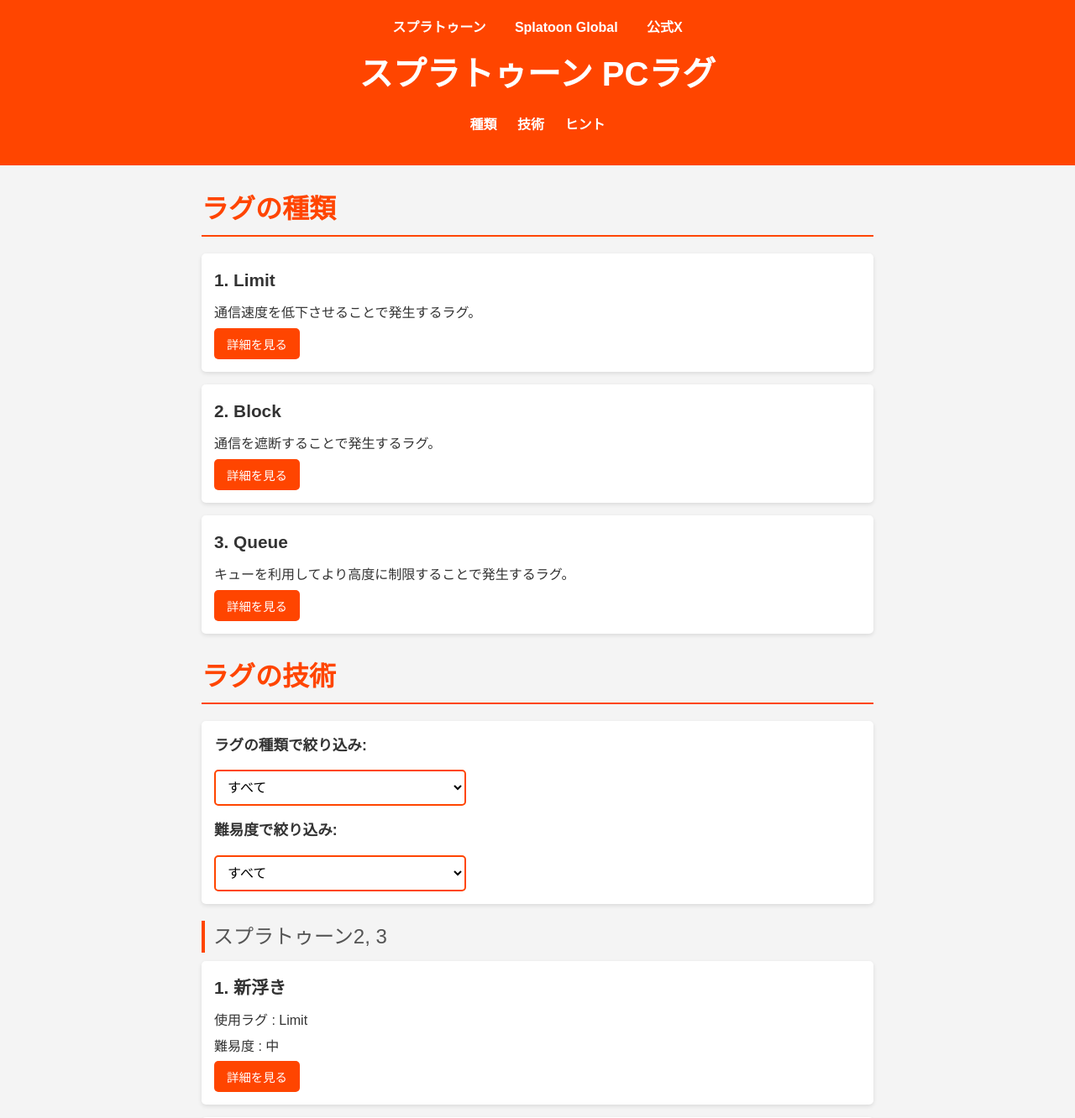
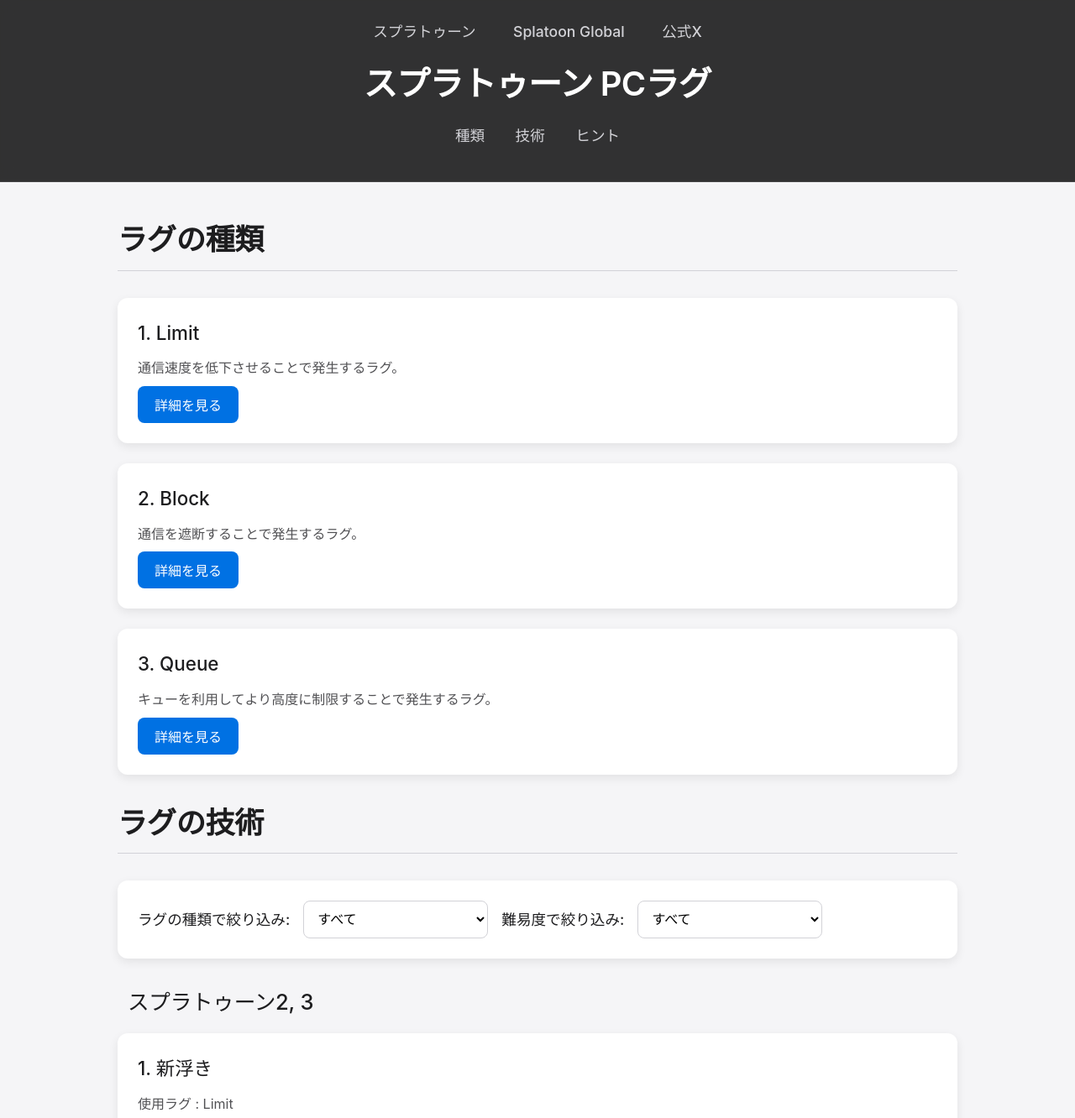
Before and after one commit to Tsuki0209/Cuttlefish_Lag, a plain HTML site: page ndex.html in a window 1280 px wide. Shown: the top 1332 px of the page at 84% size. Drawn offline with Linux system fonts and the light colour scheme.

Commit message:
安定版

```diff
--- a/script.js
+++ b/script.js
@@ -68,4 +68,20 @@
 
     // 初期表示時にフィルターを適用
     applyFilters();
+
+    // ヘッダーの縮小機能
+    let lastScrollTop = 0;
+    window.addEventListener('scroll', () => {
+        const header = document.querySelector('header');
+        const currentScrollTop = window.scrollY;
+
+        if (currentScrollTop > lastScrollTop && currentScrollTop > 100) {
+            // 下にスクロール（ヘッダーを縮小、タイトル表示）
+            header.classList.add('header-minimized');
+        } else if (currentScrollTop < lastScrollTop || currentScrollTop <= 100) {
+            // 上にスクロールまたはページ上部（ヘッダーを通常表示）
+            header.classList.remove('header-minimized');
+        }
+        lastScrollTop = currentScrollTop;
+    });
 });
--- a/styles.css
+++ b/styles.css
@@ -2,171 +2,220 @@
 
 /* 全体の基本スタイル */
 body {
-    font-family: Arial, sans-serif;
+    font-family: -apple-system, BlinkMacSystemFont, 'Segoe UI', Roboto, sans-serif;
     line-height: 1.6;
     margin: 0;
     padding: 0;
-    background-color: #f4f4f4;
-    color: #333;
+    background-color: #f5f5f7;
+    color: #1d1d1f;
+    -webkit-font-smoothing: antialiased;
+    -moz-osx-font-smoothing: grayscale;
 }
 
 /* ヘッダー */
 header {
-    background-color: #ff4500;
-    /* スプラトゥーンらしい鮮やかなカラー */
-    color: white;
-    padding: 20px;
+    background-color: rgba(0, 0, 0, 0.8);
+    backdrop-filter: blur(10px);
+    -webkit-backdrop-filter: blur(10px);
+    color: #fff;
+    padding: 24px 20px;
     text-align: center;
+    position: sticky;
+    top: 0;
+    z-index: 1000;
+    border-bottom: 1px solid rgba(255, 255, 255, 0.1);
+    transition: padding 0.3s ease, height 0.3s ease;
+    /* スムーズなアニメーション */
+}
+
+/* 縮小時のヘッダースタイル */
+header.header-minimized {
+    padding: 8px 20px;
+    /* 上下のpaddingを縮小 */
+    height: 60px;
+    /* タイトル表示用の高さ */
+}
+
+header.header-minimized .top-links,
+header.header-minimized nav {
+    display: none;
+    /* リンクとナビゲーションを非表示 */
+}
+
+header.header-minimized h1 {
+    margin: 0;
+    font-size: 1.8em;
+    /* 縮小時にタイトルを少し小さく */
+}
+
+/* フォールバック（backdrop-filter非対応ブラウザ用） */
+@supports not (backdrop-filter: blur(10px)) {
+    header {
+        background-color: rgba(0, 0, 0, 0.9);
+    }
 }
 
 .top-links a {
-    color: white;
-    margin: 0 15px;
+    color: #d2d2d7;
+    margin: 0 20px;
     text-decoration: none;
-    font-weight: bold;
+    font-size: 1.1em;
+    font-weight: 500;
+    transition: color 0.3s ease;
 }
 
 .top-links a:hover {
-    text-decoration: underline;
+    color: #0071e3;
 }
 
 h1 {
-    margin: 10px 0;
+    margin: 16px 0;
     font-size: 2.5em;
+    font-weight: 600;
+    letter-spacing: -0.02em;
+    transition: font-size 0.3s ease;
+    /* タイトルサイズのアニメーション */
 }
 
 nav ul {
     list-style: none;
     padding: 0;
+    margin: 16px 0;
 }
 
 nav ul li {
     display: inline;
-    margin: 0 10px;
+    margin: 0 16px;
 }
 
 nav ul li a {
-    color: white;
+    color: #d2d2d7;
     text-decoration: none;
-    font-weight: bold;
+    font-size: 1.1em;
+    font-weight: 500;
+    transition: color 0.3s ease;
 }
 
 nav ul li a:hover {
-    text-decoration: underline;
+    color: #0071e3;
 }
 
 /* メインコンテンツ */
 main {
-    max-width: 800px;
-    margin: 20px auto;
-    padding: 0 20px;
+    max-width: 1000px;
+    margin: 40px auto;
+    padding: 0 24px;
 }
 
 /* セクションの見出し */
 h2 {
-    color: #ff4500;
-    font-size: 2em;
-    border-bottom: 2px solid #ff4500;
-    padding-bottom: 5px;
-    margin-bottom: 20px;
+    color: #1d1d1f;
+    font-size: 2.2em;
+    font-weight: 600;
+    letter-spacing: -0.01em;
+    margin-bottom: 32px;
+    border-bottom: 1px solid #d2d2d7;
+    padding-bottom: 8px;
 }
 
 /* 「共通」「スプラトゥーン2」「スプラトゥーン3」の見出し */
 section#advanced h3:not(.technique h3) {
-    font-size: 1.5em;
-    /* 「ラグの技術」より小さめ */
-    color: #555;
-    /* 控えめなグレー */
-    margin: 20px 0 10px;
-    border-left: 4px solid #ff4500;
-    /* スプラトゥーンのテーマカラーをアクセントに */
-    padding-left: 10px;
-    font-weight: normal;
-    /* 強調を抑える */
+    font-size: 1.6em;
+    color: #1d1d1f;
+    margin: 32px 0 16px;
+    font-weight: 500;
+    letter-spacing: -0.01em;
+    padding-left: 12px;
 }
 
 /* 各ラグの技術のスタイル */
 .technique {
-    background-color: white;
-    padding: 15px;
-    margin-bottom: 15px;
-    border-radius: 5px;
-    box-shadow: 0 2px 5px rgba(0, 0, 0, 0.1);
+    background-color: #fff;
+    padding: 24px;
+    margin-bottom: 24px;
+    border-radius: 12px;
+    box-shadow: 0 4px 12px rgba(0, 0, 0, 0.08);
+    transition: transform 0.3s ease, box-shadow 0.3s ease;
+}
+
+.technique:hover {
+    transform: translateY(-4px);
+    box-shadow: 0 6px 16px rgba(0, 0, 0, 0.12);
 }
 
 .technique h3 {
-    font-size: 1.3em;
-    /* ラグ名はそのまま、控えめなサイズ */
-    color: #333;
-    margin: 0 0 10px;
+    font-size: 1.4em;
+    color: #1d1d1f;
+    margin: 0 0 12px;
+    font-weight: 500;
 }
 
 .technique p {
-    margin: 5px 0;
+    margin: 8px 0;
+    color: #515154;
+    font-size: 1em;
 }
 
 button {
-    background-color: #ff4500;
-    color: white;
+    background-color: #0071e3;
+    color: #fff;
     border: none;
-    padding: 8px 15px;
-    border-radius: 5px;
+    padding: 10px 20px;
+    border-radius: 8px;
     cursor: pointer;
-    font-size: 0.9em;
+    font-size: 1em;
+    font-weight: 500;
+    transition: background-color 0.3s ease, transform 0.2s ease;
 }
 
 button:hover {
-    background-color: #e03e00;
+    background-color: #005bb5;
+    transform: scale(1.05);
 }
 
 .details {
-    margin-top: 10px;
-    padding: 10px;
-    background-color: #f9f9f9;
-    border-left: 3px solid #ff4500;
+    margin-top: 16px;
+    padding: 16px;
+    background-color: #f9f9fb;
+    border-radius: 8px;
+    border-left: 3px solid #0071e3;
 }
 
 /* フィルターコンテナ */
 .filter-container {
     background-color: #fff;
-    /* 背景を白にして他のコンテンツと統一 */
-    padding: 15px;
-    border-radius: 5px;
-    box-shadow: 0 2px 5px rgba(0, 0, 0, 0.1);
-    /* カード風の影 */
-    margin-bottom: 20px;
+    padding: 24px;
+    border-radius: 12px;
+    box-shadow: 0 4px 12px rgba(0, 0, 0, 0.08);
+    margin-bottom: 32px;
     display: flex;
-    flex-direction: column;
-    /* 縦に配置 */
-    align-items: flex-start;
-    /* 左揃え */
-    gap: 15px;
-    /* 要素間の間隔を広げる */
+    flex-direction: row;
+    align-items: center;
+    gap: 16px;
+    flex-wrap: wrap;
 }
 
 .filter-container label {
-    font-weight: bold;
-    color: #333;
+    font-weight: 500;
+    color: #1d1d1f;
     font-size: 1.1em;
 }
 
 .filter-container select {
-    width: 100%;
-    /* 幅をコンテナに合わせる */
-    max-width: 300px;
-    /* 最大幅を制限 */
-    padding: 10px;
-    border: 2px solid #ff4500;
-    border-radius: 5px;
+    width: 220px;
+    padding: 12px;
+    border: 1px solid #d2d2d7;
+    border-radius: 8px;
     font-size: 1em;
-    background-color: white;
+    background-color: #fff;
     cursor: pointer;
-    box-sizing: border-box;
+    transition: border-color 0.3s ease;
 }
 
 .filter-container select:focus {
     outline: none;
-    border-color: #e03e00;
+    border-color: #0071e3;
+    box-shadow: 0 0 0 3px rgba(0, 113, 227, 0.1);
 }
 
 /* 非表示用のクラス */
@@ -177,14 +226,14 @@
 /* フッター */
 footer {
     text-align: center;
-    padding: 20px;
-    background-color: #333;
-    color: white;
-    margin-top: 20px;
+    padding: 32px 20px;
+    background-color: #000;
+    color: #d2d2d7;
+    font-size: 0.9em;
 }
 
 /* レスポンシブデザイン */
-@media (max-width: 600px) {
+@media (max-width: 768px) {
     h1 {
         font-size: 2em;
     }
@@ -194,25 +243,42 @@
     }
 
     section#advanced h3:not(.technique h3) {
-        font-size: 1.3em;
+        font-size: 1.4em;
     }
 
     .technique h3 {
-        font-size: 1.2em;
+        font-size: 1.3em;
     }
 
     nav ul li {
         display: block;
-        margin: 5px 0;
+        margin: 8px 0;
     }
 
     .filter-container {
-        padding: 10px;
-        gap: 10px;
+        flex-direction: column;
+        align-items: stretch;
+        padding: 16px;
     }
 
     .filter-container select {
-        max-width: 100%;
-        /* モバイルではフル幅 */
+        width: 100%;
+    }
+
+    header.header-minimized h1 {
+        font-size: 1.5em;
+        /* モバイルでさらに小さく */
     }
 }
+
+@media (max-width: 480px) {
+    .top-links a {
+        margin: 0 10px;
+        font-size: 0.9em;
+    }
+
+    button {
+        padding: 8px 16px;
+        font-size: 0.9em;
+    }
+}
```
